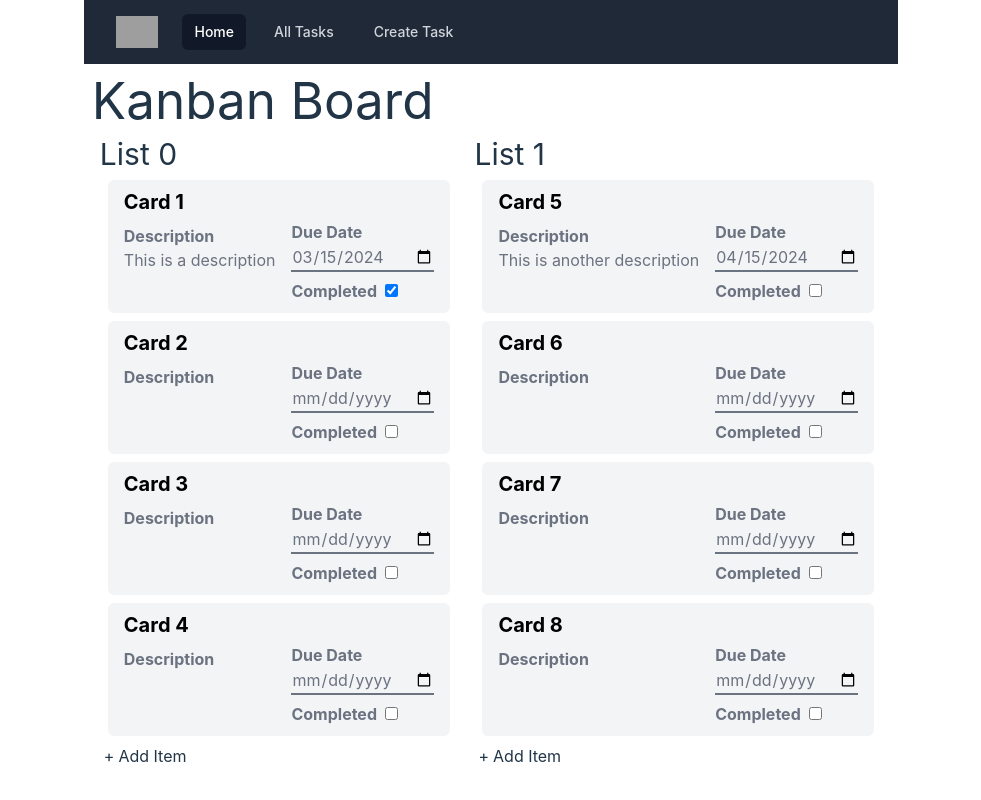
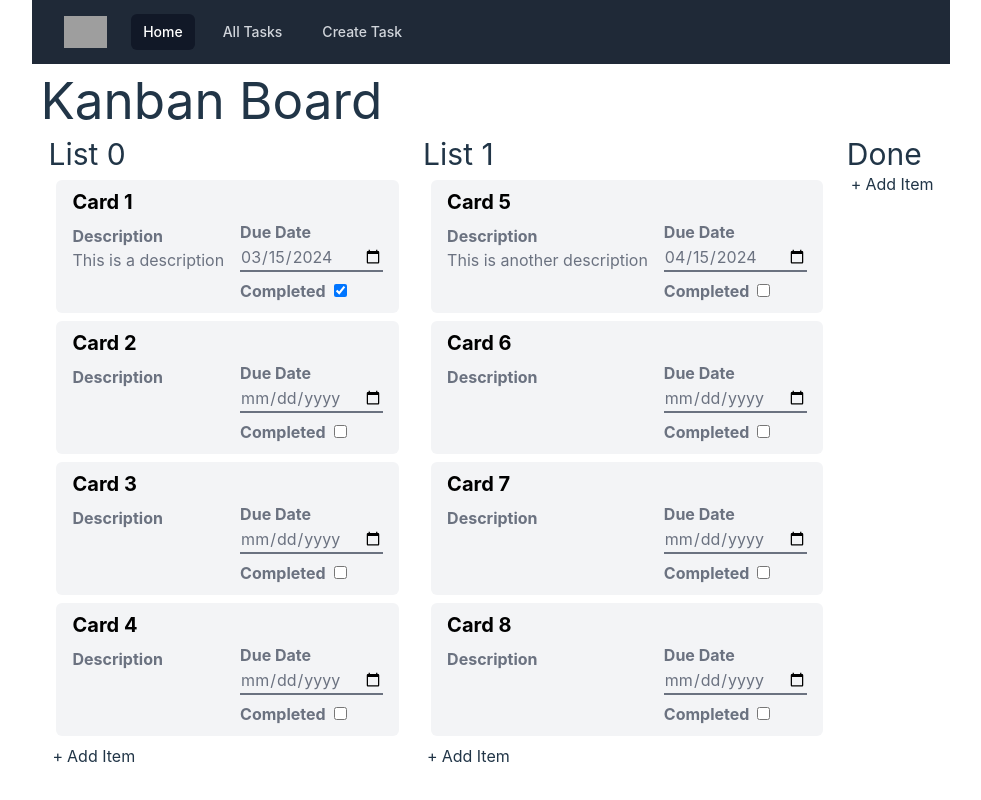
Before and after one commit to mjpoulsen/aufgabenjager, a React (Vite) app in the folder react/: page / in a window 1280 px wide. Shown: the whole page, without its empty margins (149-1130 px from the left). Built offline with nearby package versions, Linux system fonts and the light colour scheme; grey boxes are pictures that could not be loaded.

Commit message:
add default `Done` list

```diff
--- a/react/src/components/KanbanBoard.tsx
+++ b/react/src/components/KanbanBoard.tsx
@@ -3,6 +3,9 @@ import iKanbanCard from "../types/iKanbanCard";
 import KanbanList from "./KanbanList";
 
 const KanbanBoard = () => {
+  // eslint-disable-next-line @typescript-eslint/no-unused-vars
+  const DONE_KEY = Number.MAX_SAFE_INTEGER;
+
   const cardMap0: Record<string, iKanbanCard> = {
     "1": {
       id: "1",
@@ -69,14 +72,18 @@ const KanbanBoard = () => {
     },
   };
 
+  const doneMap: Record<string, iKanbanCard> = {};
+
   const kanbanMap: Record<string, Record<string, iKanbanCard>> = {
     0: cardMap0,
     1: cardMap1,
+    DONE_KEY: doneMap,
   };
 
   const listNameMap = {
     0: "List 0",
     1: "List 1",
+    DONE_KEY: "Done",
   };
 
   const [editCardId, setEditCardId] = useState("");
@@ -334,6 +341,16 @@ const KanbanBoard = () => {
     setDraggedCardId(cardId);
   };
 
+  const retrieveListTitle = (index: number) => {
+    const listLength = Object.keys(listNameMapState).length;
+
+    if (listLength - 1 === index) {
+      return listNameMapState.DONE_KEY as string;
+    }
+
+    return listNameMapState[index as keyof typeof listNameMap];
+  };
+
   return (
     <div className="p-2">
       <h1>Kanban Board</h1>
@@ -342,7 +359,7 @@ const KanbanBoard = () => {
           <KanbanList
             key={index}
             listId={index.toString()}
-            listTitle={listNameMapState[index as keyof typeof listNameMap]}
+            listTitle={retrieveListTitle(index)}
             cards={list}
             editCardId={editCardId}
             onCardClick={onCardClick}
```
Also changed, not shown: 1 other file (tests, documents, lock files or other folders).
